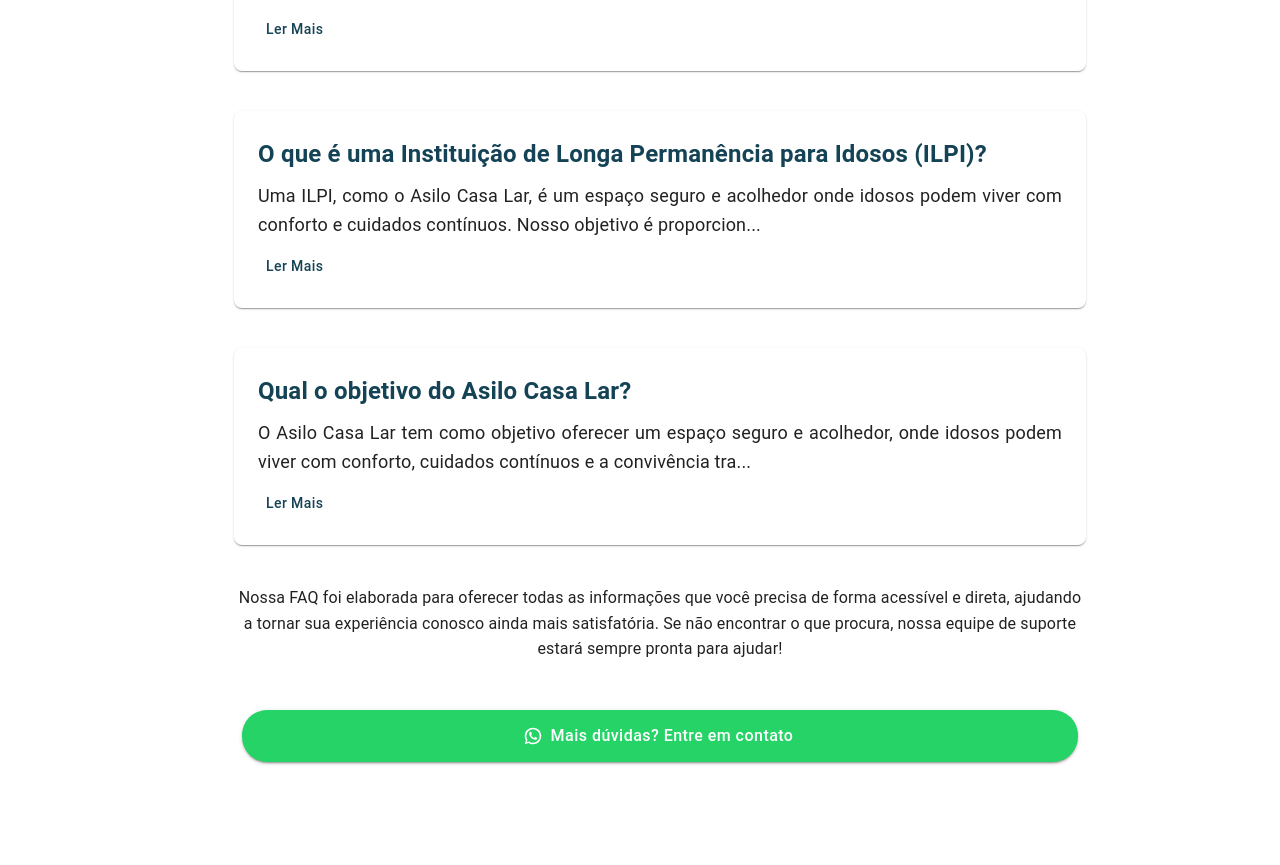
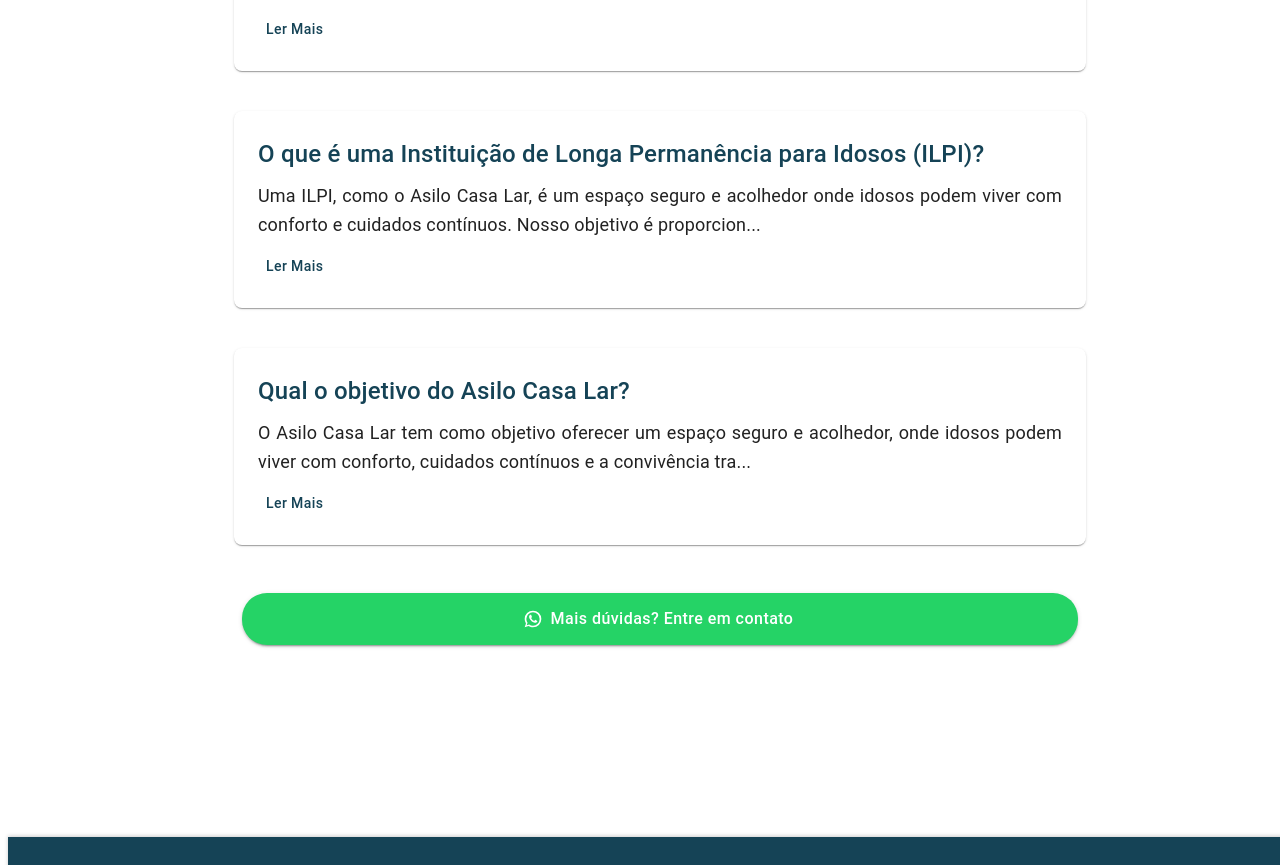
Before and after one commit to Acauhi99/front--casa-lar-rio-novo, a React (Vite) app: page /faq in a window 1280 px wide. Shown: the part 1301-2166 px from the top of the page. Built offline with nearby package versions, Linux system fonts and the light colour scheme.

Commit message:
refactor: ajuste tela de duvidas

```diff
--- a/src/screens/Faq/Faq.jsx
+++ b/src/screens/Faq/Faq.jsx
@@ -76,7 +76,6 @@ const ContactButton = styled(Button)(({ theme }) => ({
 const FaqTitle = styled(Typography)(({ theme }) => ({
   color: theme.palette.primary.main,
   fontWeight: 500,
-  fontWeight: "bold",
 }));
 
 const FaqContent = ({ text }) => {
@@ -139,18 +138,6 @@ export const Faq = () => {
         </FaqItem>
       ))}
 
-      <Typography
-        variant="body1"
-        sx={{
-          textAlign: "center",
-          marginBottom: 2,
-          color: "text.primary",
-          fontSize: "1rem",
-        }}
-      >
-        Nossa FAQ foi elaborada para oferecer todas as informações que você precisa de forma acessível e direta, ajudando a tornar sua experiência conosco ainda mais satisfatória. Se não encontrar o que procura, nossa equipe de suporte estará sempre pronta para ajudar!
-      </Typography>
-
       <ContactButton
         variant="contained"
         href="https://wa.me/5532999920658?text=Ol%C3%A1,%20vim%20atr%C3%A1ves%20do%20site%20e%20gostaria%20de%20informa%C3%A7%C3%B5es"
```
